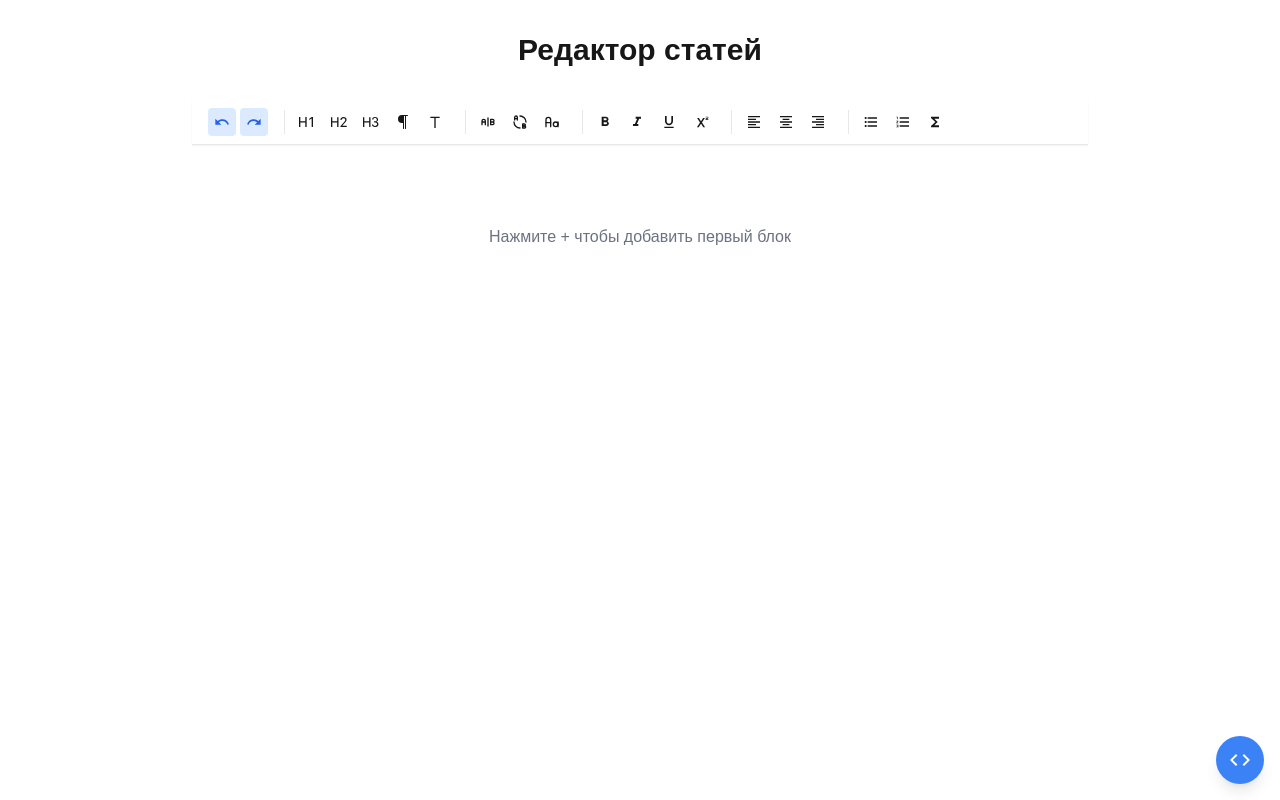
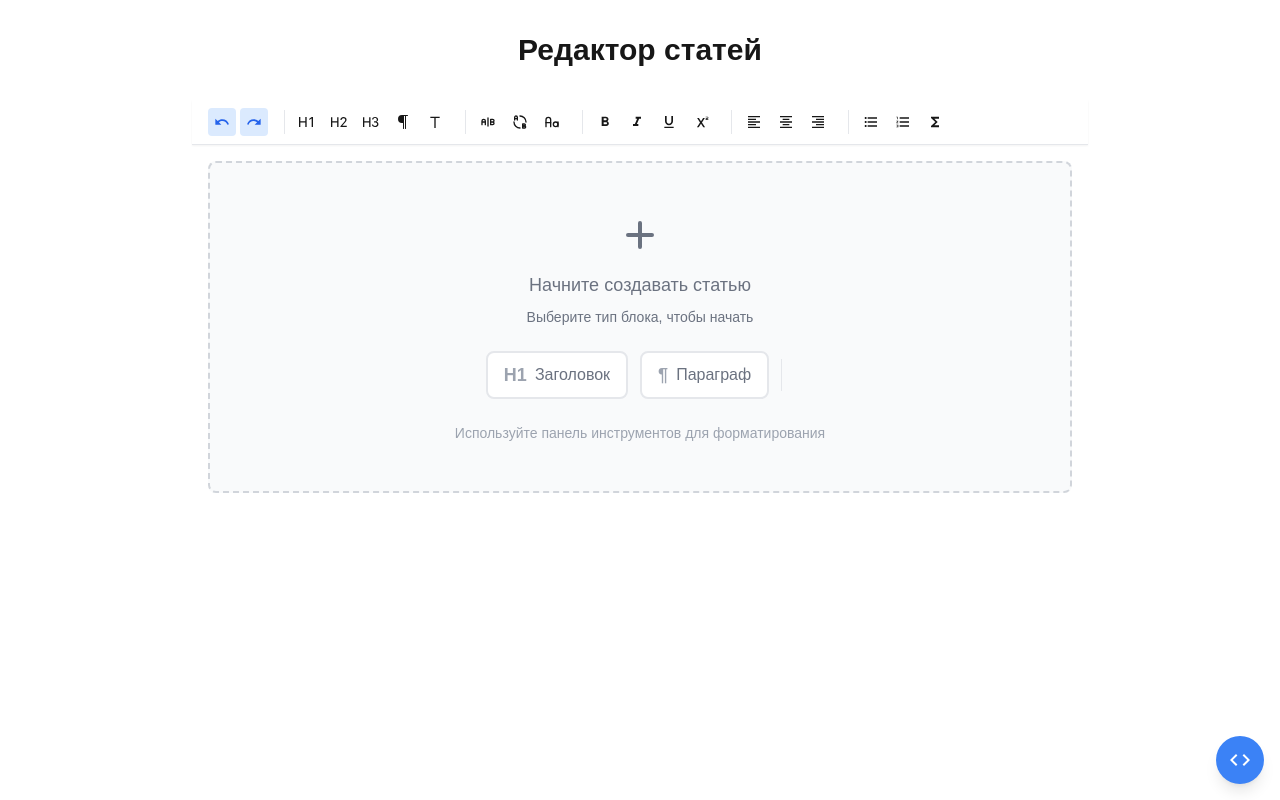
Before and after one commit to rodiontazetdinov/article-editor, a Next.js app: page / in a window 1280 px wide. Built offline with nearby package versions, Linux system fonts and the light colour scheme.

Commit message:
добавить классную начальную позицию

```diff
--- a/src/components/ArticleEditor/ArticleEditor.tsx
+++ b/src/components/ArticleEditor/ArticleEditor.tsx
@@ -254,9 +254,39 @@ export const ArticleEditor = ({ initialData, onChange }: ArticleEditorProps) =>
       <div className="p-4">
         <div>
           {blocks.length === 0 ? (
-            <div className="text-center py-12">
-              <AddBlockButton onAdd={(type) => addBlock(type)} />
-              <p className="text-gray-500 mt-4">Нажмите + чтобы добавить первый блок</p>
+            <div className="text-center py-12 bg-gray-50 rounded-lg border-2 border-dashed border-gray-300">
+              <div className="max-w-2xl mx-auto space-y-6">
+                <div className="text-gray-500">
+                  <svg className="w-12 h-12 mx-auto mb-3" fill="none" viewBox="0 0 24 24" stroke="currentColor">
+                    <path strokeLinecap="round" strokeLinejoin="round" strokeWidth={2} d="M12 6v6m0 0v6m0-6h6m-6 0H6" />
+                  </svg>
+                  <h3 className="text-lg font-medium mb-2">Начните создавать статью</h3>
+                  <p className="text-sm">Выберите тип блока, чтобы начать</p>
+                </div>
+                <div className="flex flex-wrap justify-center gap-3 px-4">
+                  <button
+                    onClick={() => addBlock('H1')}
+                    className="flex items-center gap-2 px-4 py-2 bg-white rounded-lg border-2 border-gray-200 hover:border-blue-500 hover:bg-blue-50 transition-all group"
+                  >
+                    <span className="text-lg font-bold text-gray-400 group-hover:text-blue-500">H1</span>
+                    <span className="text-gray-500 group-hover:text-blue-600">Заголовок</span>
+                  </button>
+                  <button
+                    onClick={() => addBlock('P')}
+                    className="flex items-center gap-2 px-4 py-2 bg-white rounded-lg border-2 border-gray-200 hover:border-blue-500 hover:bg-blue-50 transition-all group"
+                  >
+                    <span className="text-lg font-bold text-gray-400 group-hover:text-blue-500">¶</span>
+                    <span className="text-gray-500 group-hover:text-blue-600">Параграф</span>
+                  </button>
+                  <div className="flex items-center gap-3">
+                    <div className="w-px h-8 bg-gray-200"></div>
+                    <AddBlockButton onAdd={(type) => addBlock(type)} />
+                  </div>
+                </div>
+                <div className="text-sm text-gray-400">
+                  Используйте панель инструментов для форматирования
+                </div>
+              </div>
             </div>
           ) : (
             blocks.map((block) => (
--- a/src/components/Toolbar/Toolbar.tsx
+++ b/src/components/Toolbar/Toolbar.tsx
@@ -147,7 +147,7 @@ export const Toolbar = ({
                     title={button.label}
                   >
                     <button.icon className="w-4 h-4" />
-                    <span className="absolute bottom-full left-1/2 -translate-x-1/2 mb-1 px-2 py-1 text-xs bg-gray-800 text-white rounded opacity-0 group-hover/button:opacity-100 transition-opacity whitespace-nowrap">
+                    <span className="pointer-events-none absolute bottom-full left-1/2 -translate-x-1/2 mb-1 px-2 py-1 text-xs bg-gray-800 text-white rounded opacity-0 group-hover/button:opacity-100 transition-opacity whitespace-nowrap">
                       {button.label}
                     </span>
                   </button>
```
